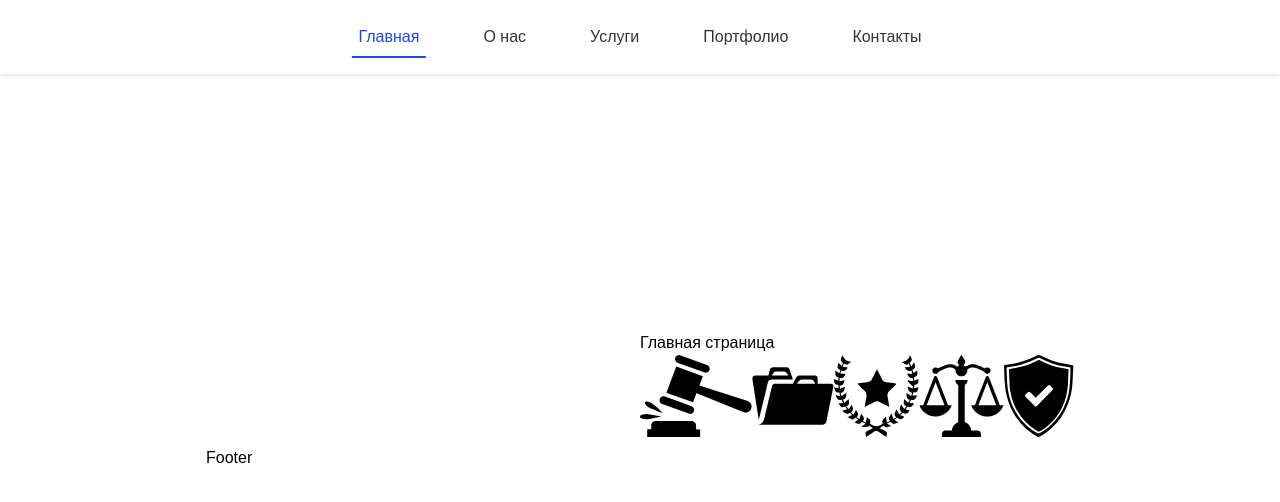
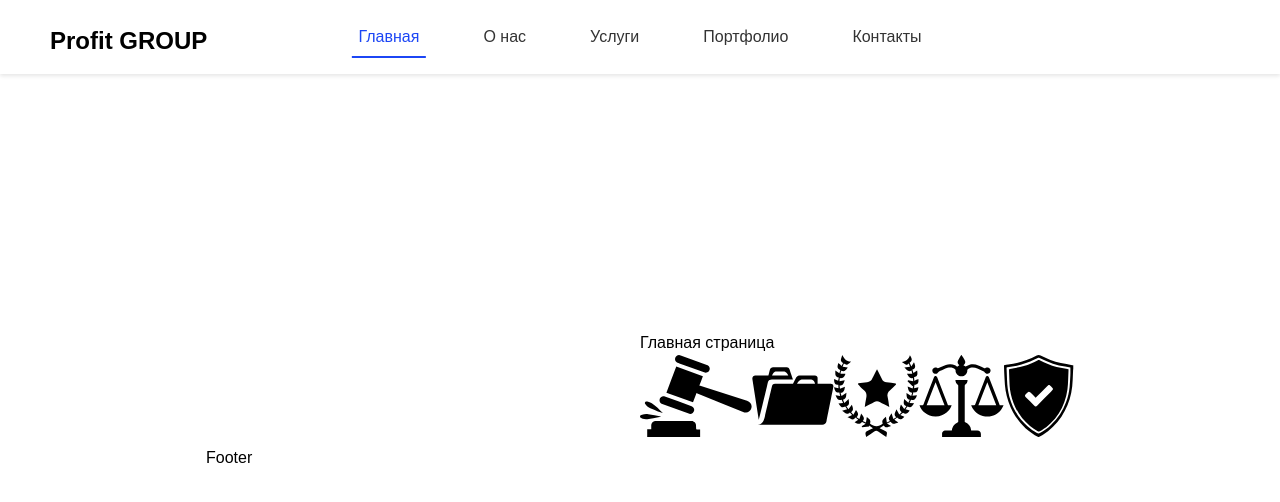
Before and after one commit to Primus-max/profit-group, a Vue app: page / in a window 1280 px wide. Shown: the top 502 px of the page. Built offline with nearby package versions, Linux system fonts and the light colour scheme; a web font is replaced by a local one.

Commit message:
Добавил title

```diff
--- a/src/components/NavBar.vue
+++ b/src/components/NavBar.vue
@@ -49,6 +49,7 @@ onUnmounted(() => {
 
   <div>
     <nav class="navbar">
+      <span class="logo">Profit GROUP</span>
       <a v-for="item in menuItems" :key="item.id" :href="`#${item.id}`" :class="{ active: activeSection === item.id }"
         @click.prevent="scrollToSection(item.id)">
         {{ item.label }}
@@ -70,6 +71,14 @@ onUnmounted(() => {
   justify-content: center;
   gap: 2rem;
   box-shadow: 0 2px 4px rgba(0, 0, 0, 0.1);
+}
+
+.logo {
+  position: absolute;
+  top:22px;
+  left: 50px;
+  font-size: 1.5rem;
+  font-weight: var(--fw-semibold);
 }
 
 .navbar a {
```
